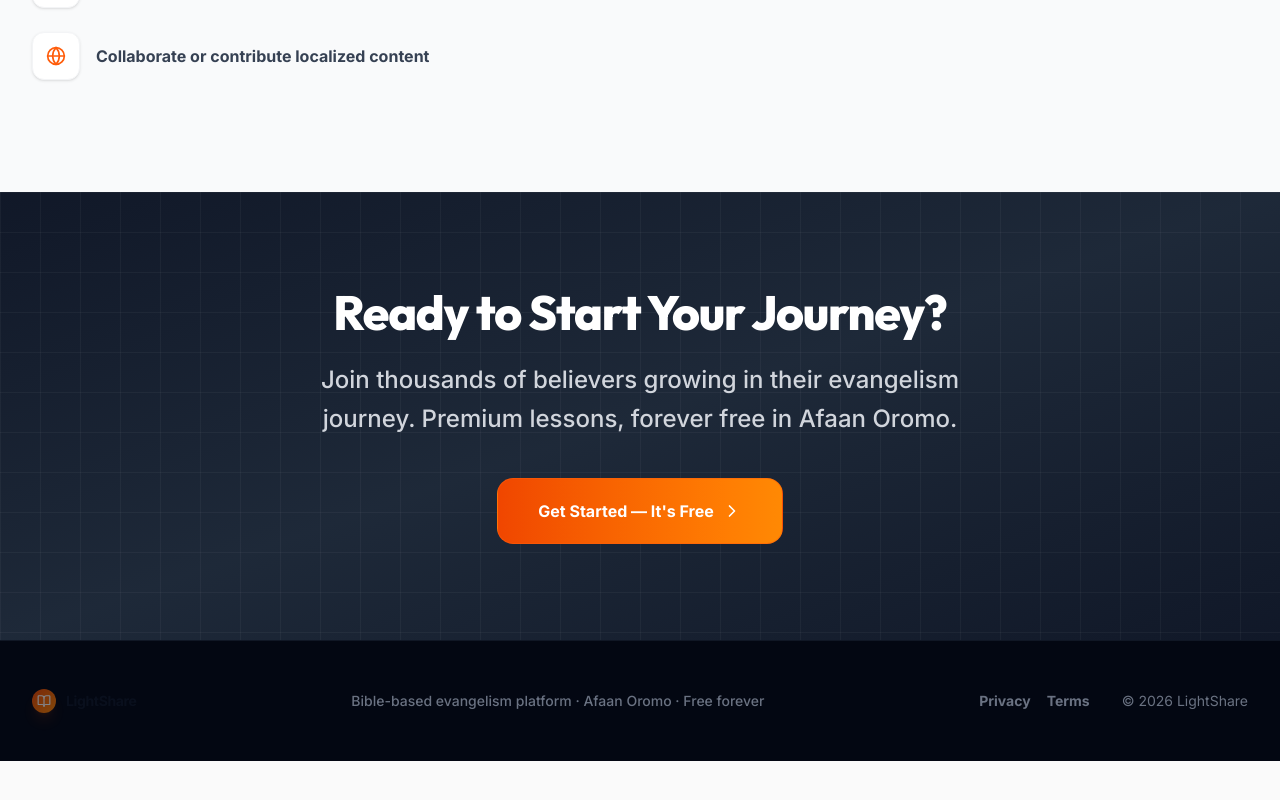
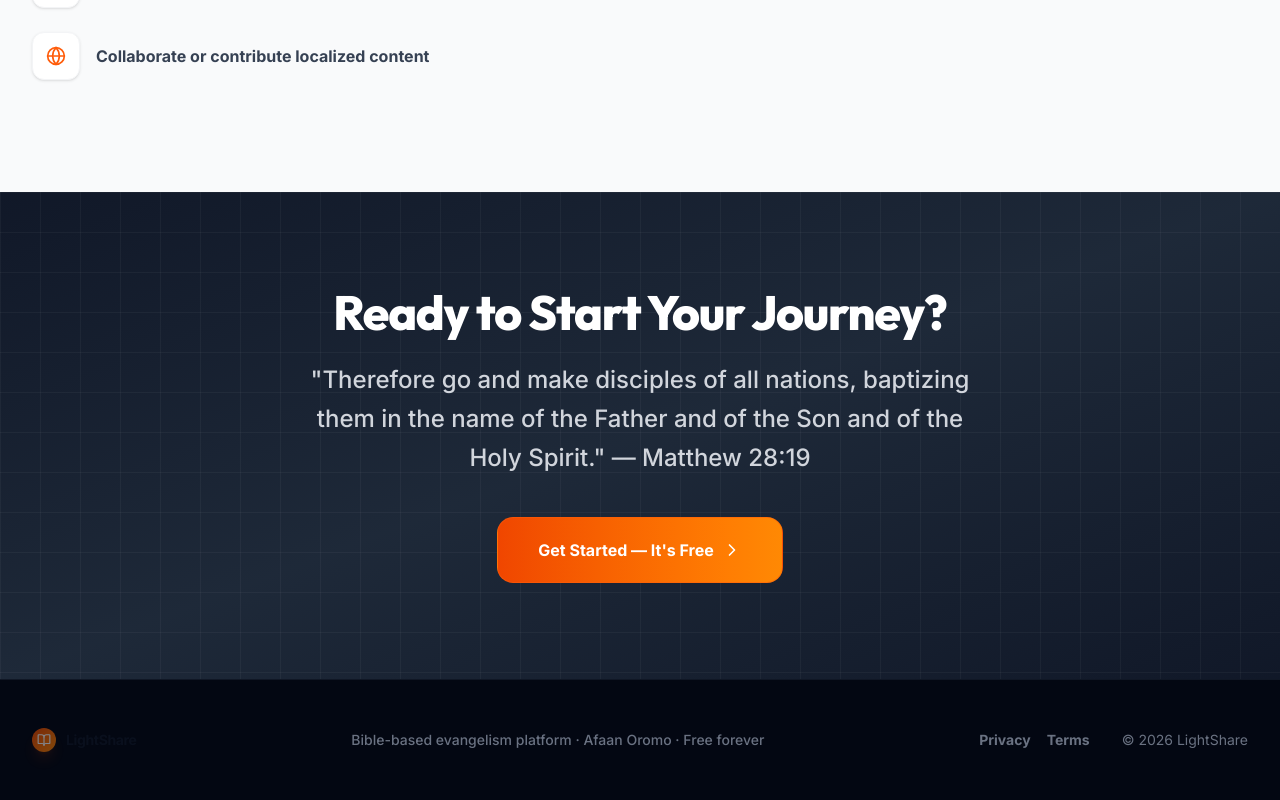
Before and after one commit to amanabate/HarvestHub, a React (Vite) app: page / in a window 1280 px wide. Shown: the part 2865-3665 px from the top of the page. Before the commit the page ends 3626 px from the top, so only its background shows below. Built offline with nearby package versions, Linux system fonts and the light colour scheme; no server answers.

Commit message:
add the auto-reply template email

```diff
--- a/src/pages/LandingPage.tsx
+++ b/src/pages/LandingPage.tsx
@@ -13,6 +13,7 @@ import {
 const EMAILJS_SERVICE_ID  = import.meta.env.VITE_EMAILJS_SERVICE_ID  || '';
 const EMAILJS_TEMPLATE_ID = import.meta.env.VITE_EMAILJS_TEMPLATE_ID || '';
 const EMAILJS_PUBLIC_KEY  = import.meta.env.VITE_EMAILJS_PUBLIC_KEY  || '';
+const EMAILJS_AUTOREPLY_TEMPLATE_ID = import.meta.env.VITE_EMAILJS_AUTOREPLY_TEMPLATE_ID || '';
 
 function ContactForm() {
   const formRef = useRef<HTMLFormElement>(null);
@@ -26,12 +27,22 @@ function ContactForm() {
     setSending(true);
     setError('');
     try {
+      // Send notification to you
       await emailjs.sendForm(
         EMAILJS_SERVICE_ID,
         EMAILJS_TEMPLATE_ID,
         formRef.current,
         { publicKey: EMAILJS_PUBLIC_KEY }
       );
+      // Send auto-reply to the sender
+      if (EMAILJS_AUTOREPLY_TEMPLATE_ID) {
+        await emailjs.sendForm(
+          EMAILJS_SERVICE_ID,
+          EMAILJS_AUTOREPLY_TEMPLATE_ID,
+          formRef.current,
+          { publicKey: EMAILJS_PUBLIC_KEY }
+        );
+      }
       setSent(true);
       formRef.current.reset();
     } catch (err: any) {
@@ -317,7 +328,7 @@ export default function LandingPage() {
               Ready to Start Your Journey?
             </h2>
             <p className="text-gray-300 text-xl md:text-2xl mb-10 leading-relaxed font-medium max-w-2xl mx-auto">
-              Join thousands of believers growing in their evangelism journey. Premium lessons, forever free in Afaan Oromo.
+              "Therefore go and make disciples of all nations, baptizing them in the name of the Father and of the Son and of the Holy Spirit." — Matthew 28:19
             </p>
             <Link
               to="/get-started"
--- a/src/vite-env.d.ts
+++ b/src/vite-env.d.ts
@@ -4,6 +4,7 @@ interface ImportMetaEnv {
   readonly VITE_EMAILJS_SERVICE_ID: string;
   readonly VITE_EMAILJS_TEMPLATE_ID: string;
   readonly VITE_EMAILJS_PUBLIC_KEY: string;
+  readonly VITE_EMAILJS_AUTOREPLY_TEMPLATE_ID: string;
 }
 
 interface ImportMeta {
```
